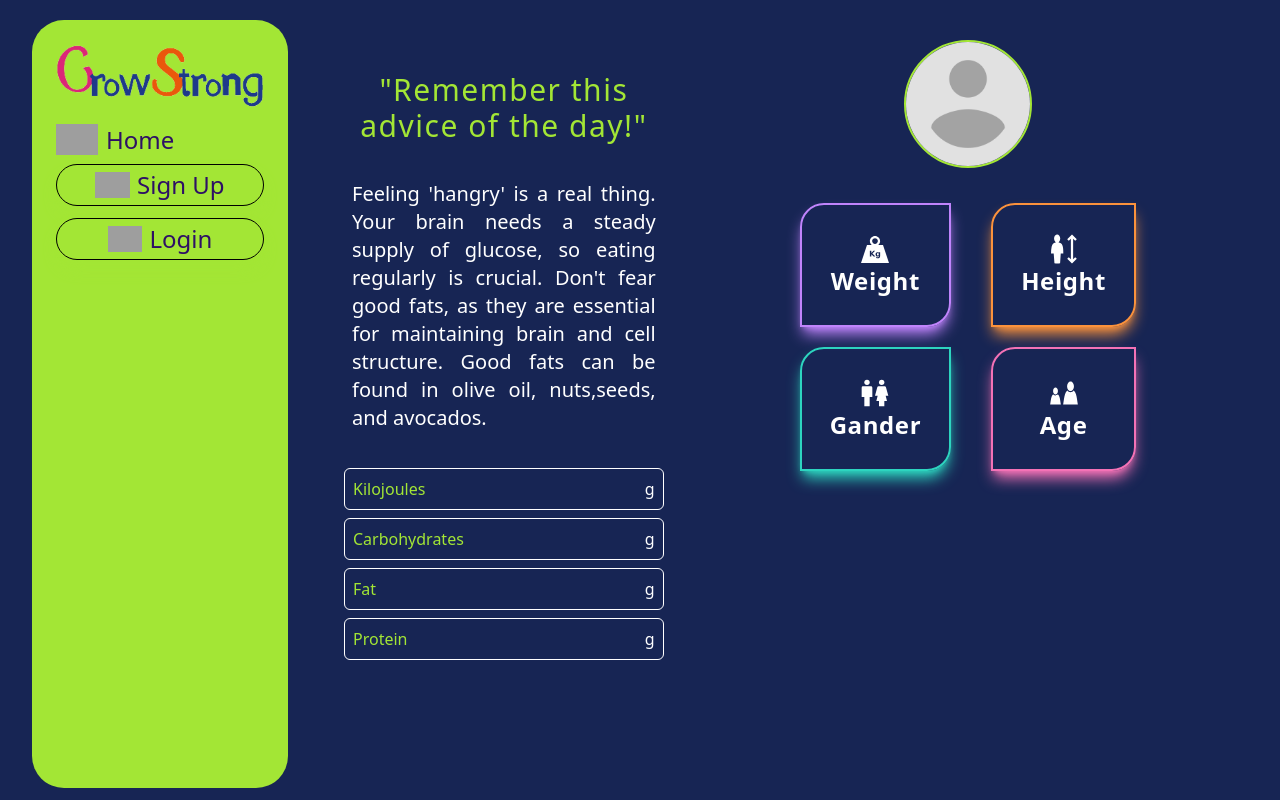
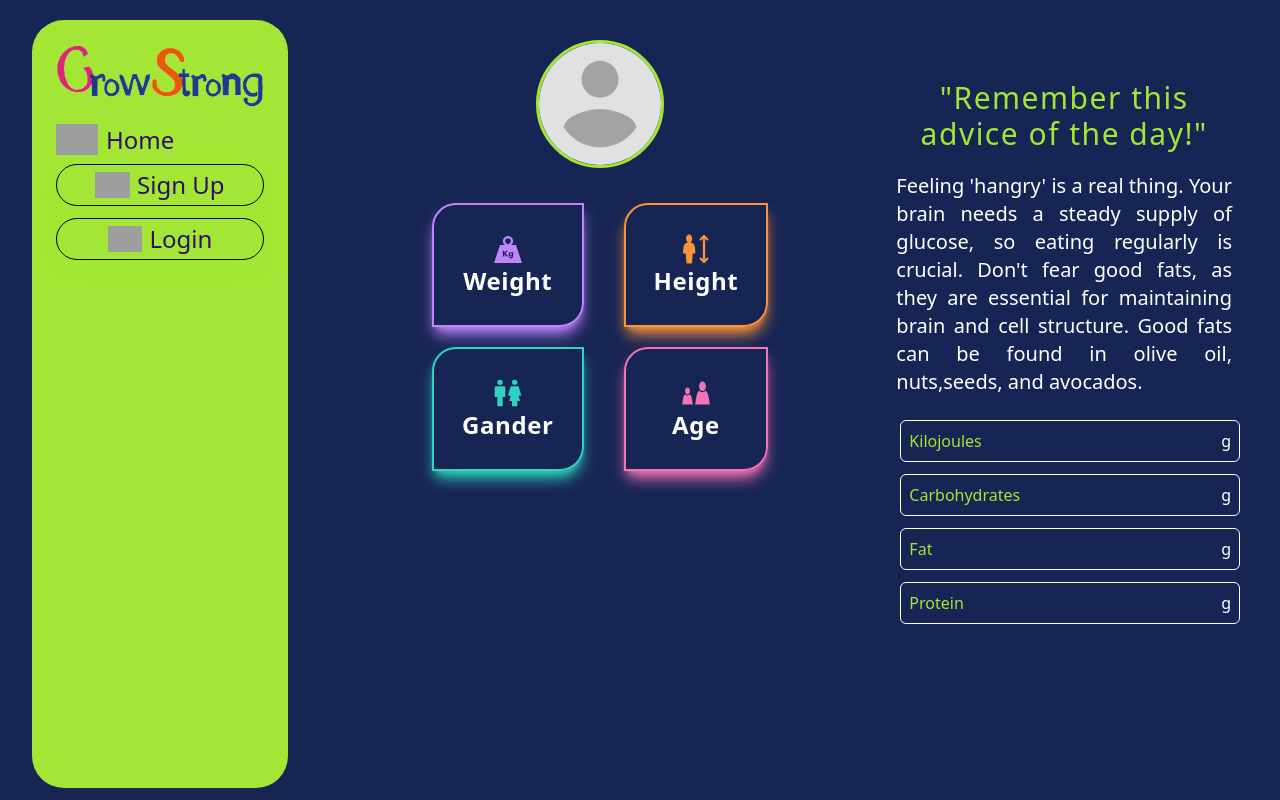
Before and after one commit to omnia-adnan/capstone, a React (Create React App) app: page /Profile in a window 1280 px wide. Built offline with nearby package versions, Linux system fonts and the light colour scheme; grey boxes are pictures that could not be loaded; a web font is replaced by a local one.

Commit message:
calculate (bmr,     carb,     fat,     and protein)     and put it in Profile page through data user in sign up by Xano

```diff
--- a/src/Component/Card.jsx
+++ b/src/Component/Card.jsx
@@ -6,7 +6,7 @@ export const Card = ({
 }) => {
 
 return (
-        <div className="h-82 m-[2%] p-4 rounded-3xl text-white bg-blue-900 shadow-[0_2px_15px_-3px_rgba(0,0,0,0.07),0_10px_20px_-2px_rgba(0,0,0,0.04)]">
+        <div className="h-82 m-2.5 md:m-[2%] p-4 rounded-3xl text-white bg-blue-900 shadow-[0_2px_15px_-3px_rgba(0,0,0,0.07),0_10px_20px_-2px_rgba(0,0,0,0.04)]">
             <h3 className="mb-2 text-xl font-Handlee leading-tight [text-shadow:2px_2px_4px_black]">{title}</h3>
             <p className="mb-2 text-sm">{description}</p>
             <a href={url} className="inline-block rounded bg-primary px-6 py-2 text-xs uppercase
--- a/src/Component/ContextApi.js
+++ b/src/Component/ContextApi.js
@@ -23,13 +23,10 @@ export function ContextApiAuth(props) {
     const [selectedAgeGroup, setSelectedAgeGroup] = useState(null);
     const [activity, setActivity] = useState("");
     const [bmr, setBmr] = useState("");
-    const [carbs, setCarbs] = useState(null);
+    const [carb, setCarb] = useState(null);
     const [fat, setFat] = useState(null);
     const [protein, setProtein] = useState(null);
     const [userData, setUserData] = useState(null);
-    const [calculateNeeded, setCalculateNeeded] = useState([])
-
-
 
 
     useEffect(() => {
@@ -43,12 +40,9 @@ export function ContextApiAuth(props) {
                             Authorization: `Bearer ${token}`
                         }
                     });
-                    // console.log("User details:", response.data);
                     localStorage.setItem('user', JSON.stringify(response.data));
-
                     if (response.data.name) {
                         setName(response.data.name);
-                        // console.log(name);
                     }
                     if (response.data.age) {
                         const age = response.data.age;
@@ -69,23 +63,28 @@ export function ContextApiAuth(props) {
                     }
                     if (response.data.weight) {
                         setWeight(response.data.weight);
-                        // console.log(weight);
                     }
                     if (response.data.height) {
                         setHeight(response.data.height);
-                        // console.log(height);
                     }
                     if (response.data.gender) {
                         setGender(response.data.gender);
-                        // console.log(gender);
+                    }
+                    if (response.data.bmr) {
+                        setBmr(response.data.bmr);
+                    }
+                    if (response.data.carb) {
+                        setCarb(response.data.carb);
+                    }
+                    if (response.data.fat) {
+                        setFat(response.data.fat);
+                    }
+                    if (response.data.protein) {
+                        setProtein(response.data.protein);
                     }
                     if (response.data) {
                         setUserData(response.data);
                     }
-
-                    // const calculateResponse = await axios.get(`https://x8ki-letl-twmt.n7.xano.io/api:wt6EPZDC/calculate_the_needed`);
-                    // setCalculateNeeded(calculateResponse.data || []);
-                    // console.log("Needed Data:", calculateResponse.data);
                     } catch (err) {
                     console.error('Failed to fetch user details:', err);
                 }
@@ -111,11 +110,10 @@ const value = {
     selectedAgeGroup,
     activity,
     bmr,
-    carbs,
+    carb,
     fat,
     protein,
     userData,
-    calculateNeeded,
     setName,
     setAge,
     setWeight,
@@ -130,11 +128,10 @@ const value = {
     setSelectedAgeGroup,
     setActivity,
     setBmr,
-    setCarbs,
+    setCarb,
     setFat,
     setProtein,
     setUserData,
-    setCalculateNeeded,
 };
 
     return (
--- a/src/Component/Information.jsx
+++ b/src/Component/Information.jsx
@@ -4,7 +4,7 @@ export const Information = ({
 }) => {
 
 return (
-        <div className="mb-[4%] sm:mb-[2%] text-justify text-white p-1 font-Handlee ">
+        <div className="mb-[4%] m-2 sm:mb-[2%] text-justify text-white p-1 font-Handlee ">
             <p className="text-lg 2xl:text-7xl 2xl:leading-[2]">{description}</p>
         </div>
     );
--- a/src/Pages/Profile.jsx
+++ b/src/Pages/Profile.jsx
@@ -14,44 +14,22 @@ function Profile() {
         weight,
         height,
         gender,
-        calculateNeeded,
+        bmr,
+        carb,
+        fat,
+        protein,
     } = useAuth();
     const [imgUser, setImgUser] = useState(null);
 
 
-
     return(
-        <div className=" text-white m-4 mt-10 flex-1 md:text-xl lg:flex">
-            <div>
-                <div className='mt-3'>
-                <h1 className='text-3xl font-Handlee p-5  text-center text-lime-400 tracking-wider'>"Remember this advice of the day!"</h1>
-                <p className="lg:text-xl font-Handlee text-justify p-4 mb-5">
-                Feeling 'hangry' is a real thing. Your brain needs a steady supply of glucose, so eating regularly is
-                crucial. Don't fear good fats, as they are essential for maintaining brain and cell structure.
-                Good fats can be found in olive oil, nuts,seeds, and avocados.
-                </p>
-            </div>
-            <div className="flex-1 m-2 task-list flex flex-col gap-2 lg:mr-">
-            <div className="task items-center justify-between p-2 rounded-md border border-white">
-            <p className="text-base font-medium text-lime-400">Kilojoules<p className="text-base ml-2 float-right text-white">{calculateNeeded.bmr} g</p></p>
-            </div>
-            <div className="task items-center justify-between p-2 rounded-md border border-white">
-            <p className="text-base font-medium text-lime-400">Carbohydrates<p className="text-base ml-2 float-right text-white">{calculateNeeded.carb} g</p></p>
-            </div>
-            <div className="task items-center justify-between p-2 rounded-md border border-white">
-            <p className="text-base font-medium text-lime-400">Fat<p className="text-base ml-2 float-right text-white">{calculateNeeded.fat} g</p></p>
-            </div>
-            <div className="task items-center justify-between p-2 rounded-md border border-white">
-            <p className="text-base font-medium text-lime-400">Protein<p className="text-base ml-2 float-right text-white">{calculateNeeded.protein} g</p></p>
-            </div>
-        </div>
-        </div>
-            <div className=" relative text-center lg:mx-32">
+        <div className=" text-white m-4 mt-10 flex-1 md:text-xl md:flex">
+            <div className=" relative text-center lg:mx-10 xl:mx-24">
                 <div className="relative inline-block">
             <img
             src={imgUser ? URL.createObjectURL(imgUser) : img}
             alt="imgUser"
-            className=" object-cover rounded-full size-24 lg:size-32 block ml-auto mr-auto border-2 border-lime-400"/>
+            className=" object-cover rounded-full size-28 xl:size-32 block ml-auto mr-auto border-[3px] border-lime-400"/>
             <input
                 type="file"
                 className="absolute inset-0 opacity-0 cursor-pointer"
@@ -61,36 +39,61 @@ function Profile() {
                 }}
             />
             </div>
-            <h1 className=" m-2">{name}</h1>
+            <h1 className=" m-2 text-xl xl:text-2xl">{name}</h1>
             <div className="flex justify-center items-center gap-10">
             <div>
-                <div className="mx-auto mt-5 border-2 border-purple-400 rounded-tl-3xl rounded-br-3xl overflow-hidden relative shadow-lg shadow-purple-400 p-5 lg:p-7">
-                    <GiWeight className="size-[2rem] block mx-auto"/>
-                    <h3 className="text-xl lg:text-2xl font-bold tracking-wide block ">Weight</h3>
-                    <h4 className="text-sm lg:text-lg font-medium tracking-wide block">{weight}</h4>
+                <div className="mx-auto mt-5 border-2 border-purple-400 rounded-tl-3xl rounded-br-3xl overflow-hidden relative shadow-lg shadow-purple-400 p-5 xl:p-7">
+                    <GiWeight className="size-[2rem] block mx-auto text-purple-400"/>
+                    <h3 className="text-xl xl:text-2xl font-bold tracking-wide block ">Weight</h3>
+                    <h4 className="text-sm xl:text-lg font-medium tracking-wide block">{weight}</h4>
                 </div>
-                <div className="mx-auto mt-5 border-2 border-teal-400 rounded-tl-3xl rounded-br-3xl overflow-hidden relative shadow-lg shadow-teal-400 p-5 lg:p-7">
-                    <BiMaleFemale className="size-[2rem] block mx-auto"/>
-                    <h3 className="text-xl lg:text-2xl font-bold tracking-wide block ">Gander</h3>
-                    <h4 className="text-sm lg:text-lg font-medium tracking-wide block">{gender}</h4>
+                <div className="mx-auto mt-5 border-2 border-teal-400 rounded-tl-3xl rounded-br-3xl overflow-hidden relative shadow-lg shadow-teal-400 p-5 xl:p-7">
+                    <BiMaleFemale className="size-[2rem] block mx-auto text-teal-400"/>
+                    <h3 className="text-xl xl:text-2xl font-bold tracking-wide block ">Gander</h3>
+                    <h4 className="text-sm xl:text-lg font-medium tracking-wide block">{gender}</h4>
                 </div>
             </div>
             <div>
-                <div className="mx-auto mt-5 border-2 border-orange-400 rounded-tl-3xl rounded-br-3xl overflow-hidden relative shadow-lg shadow-orange-400 p-5 lg:p-7">
-                    <GiBodyHeight className="size-[2rem] block mx-auto"/>
-                    <h3 className="text-xl lg:text-2xl font-bold tracking-wide block ">Height</h3>
-                    <h4 className="text-sm lg:text-lg font-medium tracking-wide block">{height}</h4>
+                <div className="mx-auto mt-5 border-2 border-orange-400 rounded-tl-3xl rounded-br-3xl overflow-hidden relative shadow-lg shadow-orange-400 p-5 xl:p-7">
+                    <GiBodyHeight className="size-[2rem] block mx-auto text-orange-400"/>
+                    <h3 className="text-xl xl:text-2xl font-bold tracking-wide block ">Height</h3>
+                    <h4 className="text-sm xl:text-lg font-medium tracking-wide block">{height}</h4>
                 </div>
 
-                <div className="mx-auto mt-5 border-2 border-pink-400 rounded-tl-3xl rounded-br-3xl overflow-hidden relative shadow-lg shadow-pink-400 p-5 lg:p-7">
-                    <GiAges className="size-[2rem] block mx-auto"/>
-                    <h3 className="text-xl lg:text-2xl font-bold tracking-wide block ">Age</h3>
-                    <h4  className="text-s lg:text-lg font-medium tracking-wide block">{age}</h4>
+                <div className="mx-auto mt-5 border-2 border-pink-400 rounded-tl-3xl rounded-br-3xl overflow-hidden relative shadow-lg shadow-pink-400 p-5 xl:p-7">
+                    <GiAges className="size-[2rem] block mx-auto text-pink-400"/>
+                    <h3 className="text-xl xl:text-2xl font-bold tracking-wide block ">Age</h3>
+                    <h4  className="text-s xl:text-lg font-medium tracking-wide block">{age}</h4>
                 </div>
             </div>
             </div>
         </div>
-
+            <div className="xl:m-4">
+                <div className='mt-3 hidden md:block'>
+                <h1 className='text-xl lg:text-2xl xl:text-3xl font-Handlee p-3 text-center text-lime-400 tracking-wider xl:mb-2'>"Remember this advice of the day!"</h1>
+                <p className="text-sm lg:text-lg xl:text-xl font-Handlee text-justify px-4 xl:mb-3">
+                Feeling 'hangry' is a real thing. Your brain needs a steady supply of glucose, so eating regularly is
+                crucial. Don't fear good fats, as they are essential for maintaining brain and cell structure.
+                Good fats can be found in olive oil, nuts,seeds, and avocados.
+                </p>
+            </div>
+        <div className="flex md:ml-3">
+            <div className="flex-1 m-2 task-list flex flex-col gap-3 md:my-10 my-5 lg:my-3">
+            <div className="task items-center justify-between p-2 rounded-md border border-white">
+            <p className="text-base font-medium text-lime-400">Kilojoules<p className="text-base ml-2 float-right text-white">{bmr} g</p></p>
+            </div>
+            <div className="task items-center justify-between p-2 rounded-md border border-white">
+            <p className="text-base font-medium text-lime-400">Carbohydrates<p className="text-base ml-2 float-right text-white">{carb} g</p></p>
+            </div>
+            <div className="task items-center justify-between p-2 rounded-md border border-white">
+            <p className="text-base font-medium text-lime-400">Fat<p className="text-base ml-2 float-right text-white">{fat} g</p></p>
+            </div>
+            <div className="task items-center justify-between p-2 rounded-md border border-white">
+            <p className="text-base font-medium text-lime-400">Protein<p className="text-base ml-2 float-right text-white">{protein} g</p></p>
+            </div>
+        </div>
+        </div>
+        </div>
     </div>
     );
 }
```
Also changed, not shown: src/Pages/SignUp.jsx (+9 -8 lines).
